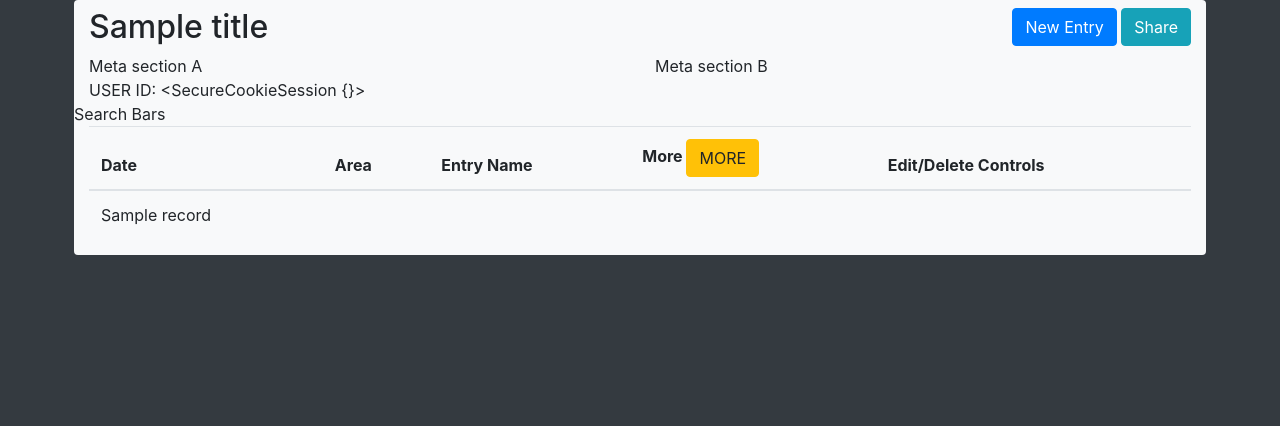
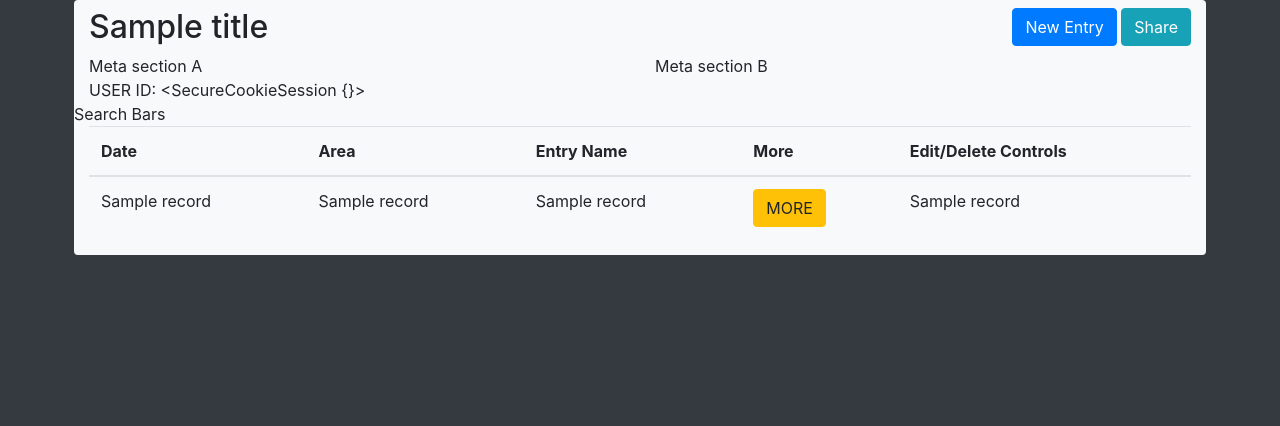
Before and after one commit to davebland/the-mountain-logbook, a Flask app: template templates/logbook-home.html in a window 1280 px wide. Shown: the part 56-482 px from the top of the page. Run offline with Flask 2, Linux system fonts and the light colour scheme; the template is opened without the code that fills it: most values are stand-ins (such as "Sample title", 1, 10 or a date in 2020); some libraries are stand-ins or nearby versions.

Commit message:
trigger modal with ajax call dependant on record_id

```diff
--- a/templates/logbook-home.html
+++ b/templates/logbook-home.html
@@ -23,7 +23,7 @@
                                         <th scope="col">Area</th>
                                         <th scope="col">Entry Name</th>
                                         <th scope="col">More
-                                                <button type="button" class="btn btn-warning" data-toggle="modal" data-target="#modal-record">MORE</button>
+
                                         </th>
                                         <th scope="col">Edit/Delete Controls</th>
                                         </tr>
@@ -41,6 +41,10 @@
                                         {% if user_records %}
                                                 {% for record in user_records %}
                                                 <tr>
+                                                        <td>{{ record }}</td>
+                                                        <td>{{ record }}</td>
+                                                        <td>{{ record }}</td>
+                                                        <td><button id="test" type="button" class="btn btn-warning" data-toggle="modal" data-target="#modal-record" data-record="{{ record }}">MORE</button></td>
                                                         <td>{{ record }}</td>
                                                 </tr>
                                                 {% endfor %}
@@ -81,7 +85,8 @@
 <script>
         // Populate modal with data from ajax call
         $('#modal-record').on('show.bs.modal', function () {
-                $('#record').load('{{ url_for('get', record_id=123) }}');
+                let recordId = $(event.target).data('record'); // Get record_id form record attribute of button that triggered modal
+                $('#record').load("{{ url_for('get', record_id='') }}" + recordId);
         })
 </script>
 {% endblock %}
```
